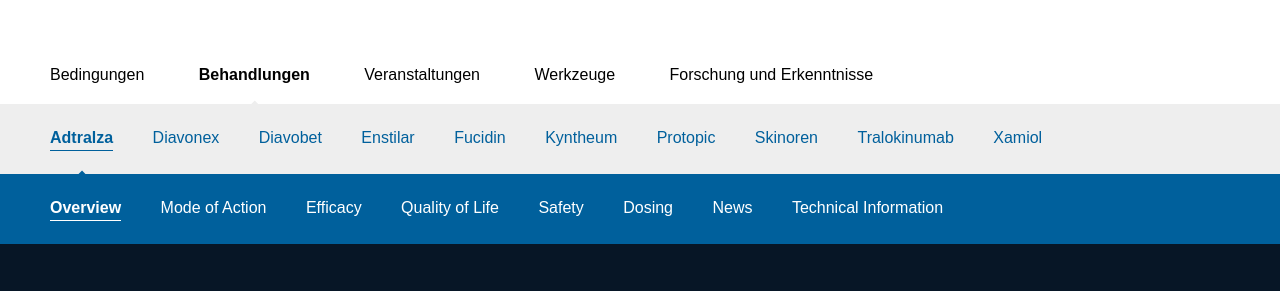
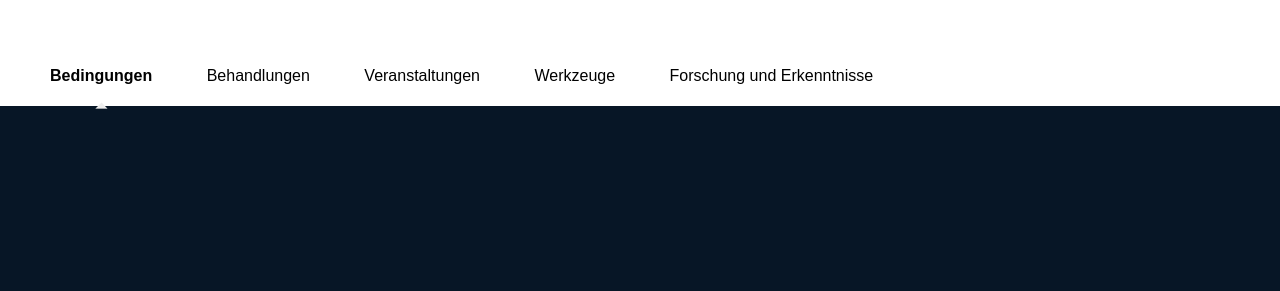
Before and after one commit to TWoolff/derma, a website built with Vite: page index.html in a window 1280 px wide. Both pictures are taken after a click on the link "Bedingungen". Shown: the part 84-375 px from the top of the page. Built offline with nearby package versions, Linux system fonts and the light colour scheme; files whose address does not match are found by name; a web font is replaced by a local one.

Commit message:
navigation refracturing

```diff
--- /dev/null
+++ b/assets/js/scripts.js
@@ -0,0 +1,17 @@
+// Navigation active class on click
+const mainLinks = document.querySelectorAll('.main__link');
+
+mainLinks.forEach(function(link, index){
+  link.addEventListener('click', function() {
+    if(this.classList.contains('navigation--active')) {
+      this.classList.remove('navigation--active');
+    } else {
+      this.classList.add('navigation--active');
+      mainLinks.forEach(link => {
+          if (link !== this) {
+            link.classList.remove('navigation--active');
+          }
+      });
+    }
+  });
+});
--- a/assets/scss/base/_global.scss
+++ b/assets/scss/base/_global.scss
@@ -33,6 +33,11 @@
   font-size: 20px;
   letter-spacing: 0.7px;
   margin: 30px 0;
+
+  &:hover {
+    background-color: $blue;
+    transition: all .5s ease;
+  }
 }
 
 .purplelink {
@@ -41,4 +46,9 @@
   font-weight: $demi;
   text-decoration: none;
   color: $purple;
+
+  &:hover {
+    color: $blue;
+    transition: all 1s ease;
+  }
 }
--- a/assets/scss/components/_footer.scss
+++ b/assets/scss/components/_footer.scss
@@ -28,6 +28,10 @@
     a {
       text-decoration: none;
       color: $white;
+
+      &:hover {
+        font-weight: $demi;
+      }
     }
   }
 
@@ -47,6 +51,10 @@
       margin-top: 30px;
       line-height: 100%;
       color: $white;
+
+      &:hover {
+        text-decoration: none;
+      }
     }
   }
 }
--- a/assets/scss/components/_hero.scss
+++ b/assets/scss/components/_hero.scss
@@ -1,6 +1,6 @@
 .hero {
   height: 520px;
-  background: url('../assets/img/IVA-Cover.jpg') no-repeat bottom right;
+  background: url('../assets/img/IVA-Cover.jpg') no-repeat right;
   background-color: $darkblue;
   padding: 190px 175px 0 175px;
 
--- a/assets/scss/components/_information.scss
+++ b/assets/scss/components/_information.scss
@@ -8,9 +8,17 @@
     padding: 30px 50px;
   }
 
+  @include second-break-point {
+    display: block;
+  }
+
   &__text {
     max-width: 535px;
     padding-top: 30px;
+
+    @include second-break-point {
+      max-width: 100%;
+    }
   }
 
   &__image {
@@ -18,5 +26,11 @@
     width: 700px;
     height: 400px;
     margin: 115px 0 115px 25px;
+
+    @include second-break-point {
+      width: 100%;
+      height: auto;
+      margin: 50px 0;
+    }
   }
 }
--- a/assets/scss/components/_navigation.scss
+++ b/assets/scss/components/_navigation.scss
@@ -1,69 +1,79 @@
 .navigation {
   background-color: $white;
-  padding: 20px 175px;
-  width: 100%;
+
+  ul {
+    margin: 0;
+    padding: 0 0 0 175px;
+    list-style: none;
+    text-align: left;
+    position: relative;
 
     @include first-break-point {
-    padding: 20px 50px;
-  }
-
-  &__main {
-    position: relative;
-    list-style: none;
-    margin: 0;
-    padding: 0;
-
-    &--active {
-      font-weight: $demi !important;
-      position: relative;
-
-      &:before {
-        content: '🞁';
-        position: absolute;
-        top: 32px;
-        left: 50%;
-        transform: translateX(-50%);
-        color: $grey;
+      padding: 0 0 0 50px;
     }
   }
 
   li {
     display: inline-block;
+  }
 
   a {
+    position: relative;
     text-decoration: none;
     font-family: $sourcesans;
     font-weight: $book;
     font-size: 16px;
     color: $black;
     margin-right: 50px;
+    line-height: 60px;
+
+    &:hover {
+      font-weight: $demi;
+
+      &:before {
+        content: '🞁';
+        position: absolute;
+        top: 12px;
+        left: 50%;
+        transform: translateX(-50%);
+        color: $grey;
       }
     }
   }
 
-  &__sub1 {
-    position: absolute;
-    top: 38px;
-    left: -175px;
-    height: 70px;
-    width: 100vw;
-    max-width: 1442px;
-    background-color: $grey;
-    padding: 25px 175px;
-    box-sizing: border-box;
-
-    @include first-break-point {
-      left: -50px;
-      padding: 25px 50px;
-    }
-
-    &--active {
-      font-weight: $demi !important;
+  &__main {
+    .navigation--active {
+      font-weight: $demi;
 
       &:before {
         content: '🞁';
         position: absolute;
-        top: 39px;
+        top: 12px;
+        left: 50%;
+        transform: translateX(-50%);
+        color: $grey;
+      }
+    }
+  }
+}
+
+.navigation__sub1 {
+  position: absolute;
+  left: 0;
+  background-color: $grey;
+  width: 100%;
+  display: none;
+
+  a {
+    position: relative;
+    color: $blue;
+    margin-right: 30px;
+
+    &:hover {
+      &:before {
+        content: '🞁';
+        position: absolute;
+        top: 12px;
         left: 50%;
         transform: translateX(-50%);
         color: $blue;
@@ -79,36 +89,22 @@
         background-color: $blue;
       }
     }
+  }
+}
 
-    li {
-      list-style: none;
+.navigation__sub2 {
+  position: absolute;
+  left: 0;
+  background-color: $blue;
+  width: 100%;
+  display: none;
 
   a {
     position: relative;
-        color: $blue;
-        margin-right: 35px;
-      }
-    }
-  }
+    color: $white;
+    margin-right: 25px;
 
-  &__sub2 {
-    position: absolute;
-    top: 70px;
-    left: 0px;
-    height: 70px;
-    width: 100vw;
-    max-width: 1442px;
-    background-color: $blue;
-    padding: 25px 175px;
-    box-sizing: border-box;
-
-    @include first-break-point {
-      padding: 25px 50px;
-    }
-
-    &--active {
-      font-weight: $demi !important;
-
+    &:hover {
       &:after {
         content: '';
         position: absolute;
@@ -119,15 +115,25 @@
         background-color: $white;
       }
     }
+  }
+}
 
+.navigation {
   li {
-      list-style: none;
-
-      a {
-        position: relative;
-        color: $white;
-        margin-right: 35px;
+    &:hover {
+      .navigation__sub1 {
+        display: block;
       }
     }
   }
 }
+
+.navigation__sub1 {
+  li {
+    &:hover {
+      .navigation__sub2 {
+        display: block;
+      }
+    }
+  }
+}
--- a/index.html
+++ b/index.html
@@ -21,35 +21,39 @@
       </header>
       <nav class="navigation">
         <ul class="navigation__main">
-          <li><a href="#">Bedingungen</a></li>
-          <li><a href="#" class="navigation__main--active">Behandlungen</a>
-            <ul class="navigation__sub1">
-              <li><a href="#" class="navigation__sub1--active">Adtralza</a>
-                <ul class="navigation__sub2">
-                  <li><a href="#" class="navigation__sub2--active">Overview</a></li>
-                  <li><a href="#">Mode of Action</a></li>
-                  <li><a href="#">Efficacy</a></li>
-                  <li><a href="#">Quality of Life</a></li>
-                  <li><a href="#">Safety</a></li>
-                  <li><a href="#">Dosing</a></li>
-                  <li><a href="#">News</a></li>
-                  <li><a href="#">Technical Information</a></li>
-                </ul>
-              </li>
-              <li><a href="#">Diavonex</a></li>
-              <li><a href="#">Diavobet</a></li>
-              <li><a href="#">Enstilar</a></li>
-              <li><a href="#">Fucidin</a></li>
-              <li><a href="#">Kyntheum</a></li>
-              <li><a href="#">Protopic</a></li>
-              <li><a href="#">Skinoren</a></li>
-              <li><a href="#">Tralokinumab</a></li>
-              <li><a href="#">Xamiol</a></li>
-            </ul>
+          <li><a href="#" class="main__link">Bedingungen</a></li>
+          <li><a href="#" class="main__link">Behandlungen</a>
+            <div class="navigation__sub1">
+              <ul >
+                <li><a href="#" class="sub1__link">Adtralza</a>
+                  <div class="navigation__sub2">
+                    <ul>
+                      <li><a href="#" class="sub2__link">Overview</a></li>
+                      <li><a href="#" class="sub2__link">Mode of Action</a></li>
+                      <li><a href="#" class="sub2__link">Efficacy</a></li>
+                      <li><a href="#" class="sub2__link">Quality of Life</a></li>
+                      <li><a href="#" class="sub2__link">Safety</a></li>
+                      <li><a href="#" class="sub2__link">Dosing</a></li>
+                      <li><a href="#" class="sub2__link">News</a></li>
+                      <li><a href="#" class="sub2__link">Technical Information</a></li>
+                    </ul>
+                  </div>
+                </li>
+                <li><a href="#" class="sub1__link">Diavonex</a></li>
+                <li><a href="#" class="sub1__link">Diavobet</a></li>
+                <li><a href="#" class="sub1__link">Enstilar</a></li>
+                <li><a href="#" class="sub1__link">Fucidin</a></li>
+                <li><a href="#" class="sub1__link">Kyntheum</a></li>
+                <li><a href="#" class="sub1__link">Protopic</a></li>
+                <li><a href="#" class="sub1__link">Skinoren</a></li>
+                <li><a href="#" class="sub1__link">Tralokinumab</a></li>
+                <li><a href="#" class="sub1__link">Xamiol</a></li>
+              </ul>
+            </div>
           </li>
-          <li><a href="#">Veranstaltungen</a></li>
-          <li><a href="#">Werkzeuge</a></li>
-          <li><a href="#">Forschung und Erkenntnisse</a></li>
+          <li><a href="#" class="main__link">Veranstaltungen</a></li>
+          <li><a href="#" class="main__link">Werkzeuge</a></li>
+          <li><a href="#" class="main__link">Forschung und Erkenntnisse</a></li>
         </ul>
       </nav>
       <article class="hero">
@@ -172,6 +176,6 @@
         </div>
       </footer>
     </main>
-    <script type="module" src="/main.js"></script>
+    <script type="module" src="/main.js" defer></script>
   </body>
 </html>
--- a/main.js
+++ b/main.js
@@ -1,2 +1,3 @@
 import 'normalize.css'
 import './assets/scss/styles.scss'
+import './assets/js/scripts.js'
```
Also changed, not shown: assets/img/IVA-Cover.jpg. Lines whose indentation alone changed are shown as unchanged.
